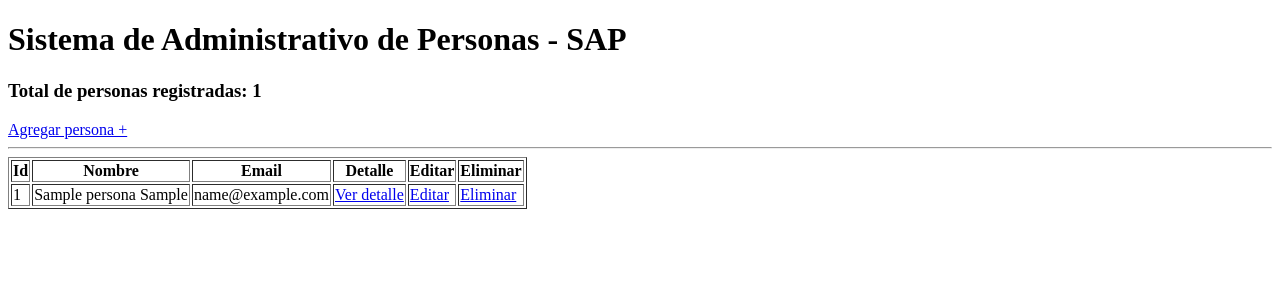
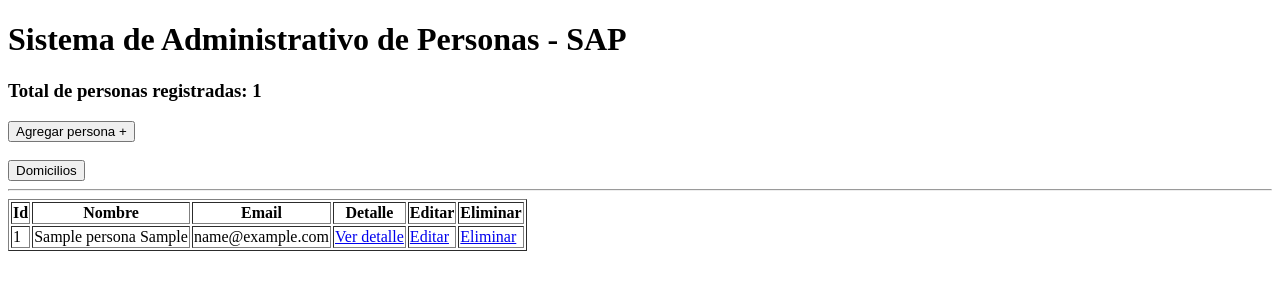
Before and after one commit to carlosdizx/PersonasDjango, a Django app: page / in a window 1280 px wide. Shown: the top 300 px of the page. Run offline with Django 3.2, Linux system fonts and the light colour scheme; tables that the repository leaves empty hold one stand-in row (values such as "Sample post").

Commit message:
Carga la nueva ruta de los domicilios, se mejoro los botones de ir a crear persona, y ir a domicilios

```diff
--- a/sap/personas/views.py
+++ b/sap/personas/views.py
@@ -40,3 +40,8 @@ def eliminar_persona(request, id):
     if persona:
         persona.delete()
     return redirect('index')
+
+
+def listar_domicilios(request):
+    forma_persona = PersonaForm()
+    return render(request, 'nuevo.html', {'forma_persona': forma_persona})
--- a/sap/sap/urls.py
+++ b/sap/sap/urls.py
@@ -16,7 +16,7 @@ Including another URLconf
 from django.contrib import admin
 from django.urls import path
 
-from personas.views import detalle_persona, nueva_persona, editar_persona, eliminar_persona
+from personas.views import detalle_persona, nueva_persona, editar_persona, eliminar_persona, listar_domicilios
 from webapp.views import bienvenido
 
 urlpatterns = [
@@ -26,4 +26,5 @@ urlpatterns = [
     path('nueva_persona', nueva_persona),
     path('editar_persona/<int:id>', editar_persona),
     path('eliminar_persona/<int:id>', eliminar_persona),
+    path('domicilios', listar_domicilios),
 ]
--- a/sap/webapp/templates/bienvenido.html
+++ b/sap/webapp/templates/bienvenido.html
@@ -7,7 +7,14 @@
 <body>
 <h1>Sistema de Administrativo de Personas - SAP </h1>
 <h3>Total de personas registradas: {{ cantidad }}</h3>
-<a href="nueva_persona">Agregar persona +</a>
+<a href="nueva_persona">
+    <button>Agregar persona +</button>
+</a>
+<br>
+<br>
+<a href="domicilios">
+    <button>Domicilios</button>
+</a>
 <hr>
 <div>
 
```
